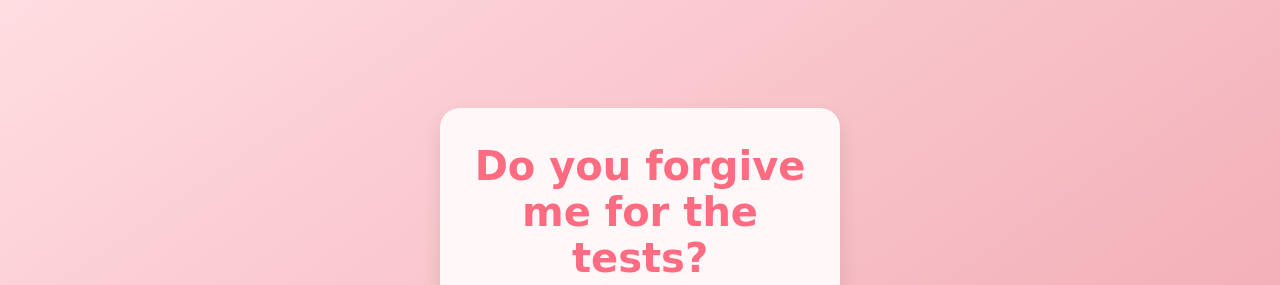
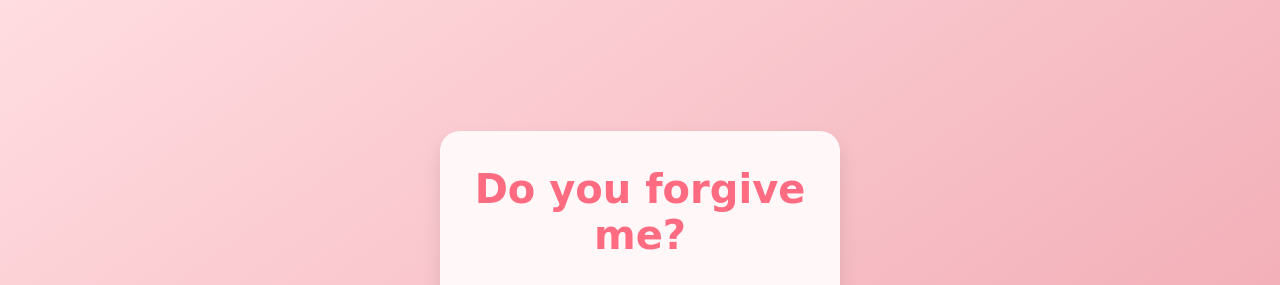
Before and after one commit to nerdylelouch/interactive-javascript, a plain HTML site: page index.html in a window 1280 px wide. Shown: the top 285 px of the page. Drawn offline with Linux system fonts and the light colour scheme.

Commit message:
Update index.html

```diff
--- a/index.html
+++ b/index.html
@@ -3,12 +3,12 @@
 <head>
     <meta charset="UTF-8">
     <meta name="viewport" content="width=device-width, initial-scale=1.0">
-    <title>Surbby</title>
+    <title>"title"</title>
     <link rel="stylesheet" href="style.css"/>
 </head>
 <body>
     <div class="wrapper">
-        <h2 class="question">Do you forgive me for the tests?</h2>
+        <h2 class="question">Do you forgive me?</h2>
         <img class="gif" alt="gif" src="https://i.giphy.com/media/v1.Y2lkPTc5MGI3NjExcTZ3YmY3NXVyNnU2bWg3aXhpaWNscjZndTEwcG45MXR3MW5rcGQ2dSZlcD12MV9pbnRlcm5hbF9naWZfYnlfaWQmY3Q9Zw/oIoe7wu0GIRPi/giphy.gif" />
         <div class="btn-group">
             <button class="yes-btn">Yes</button>
```
